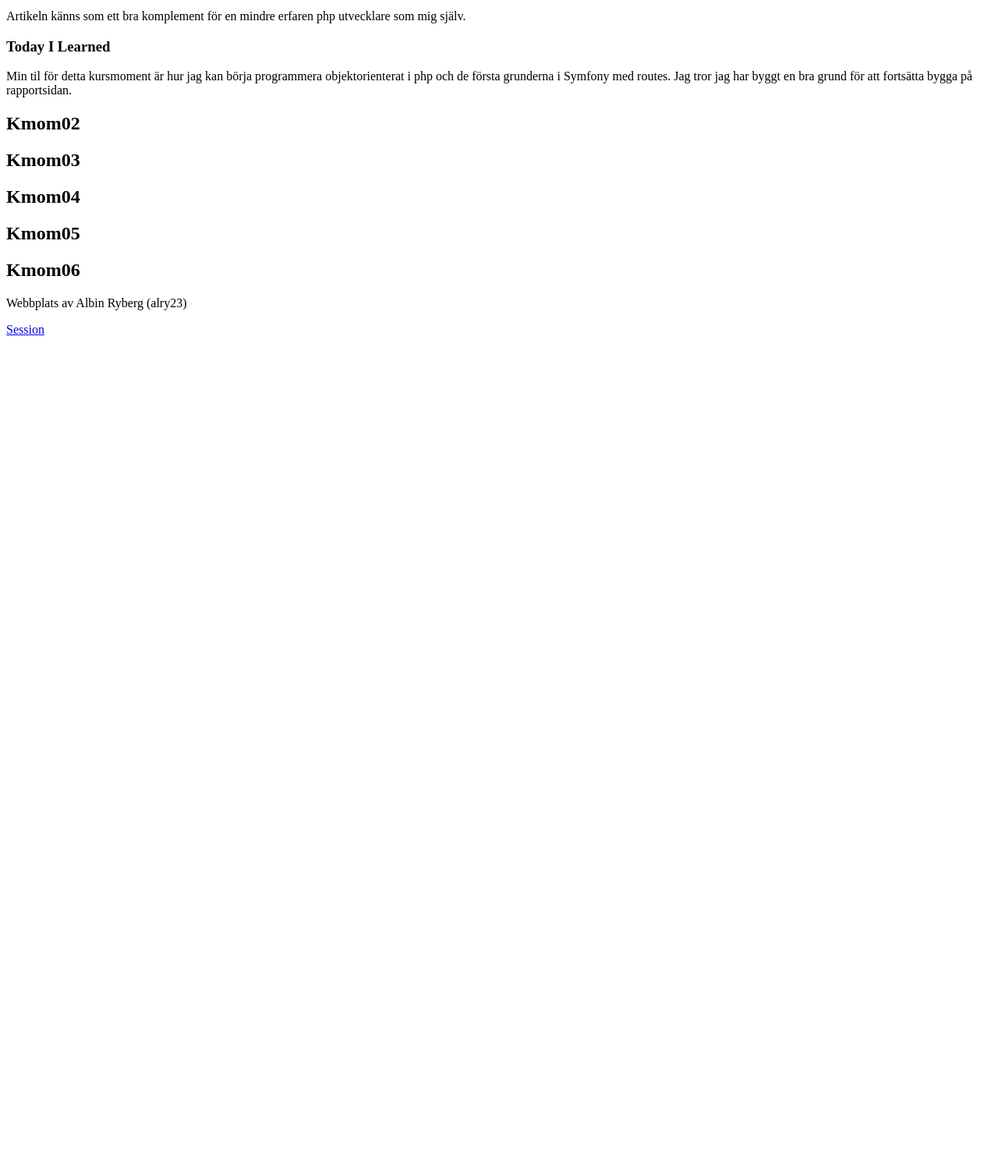
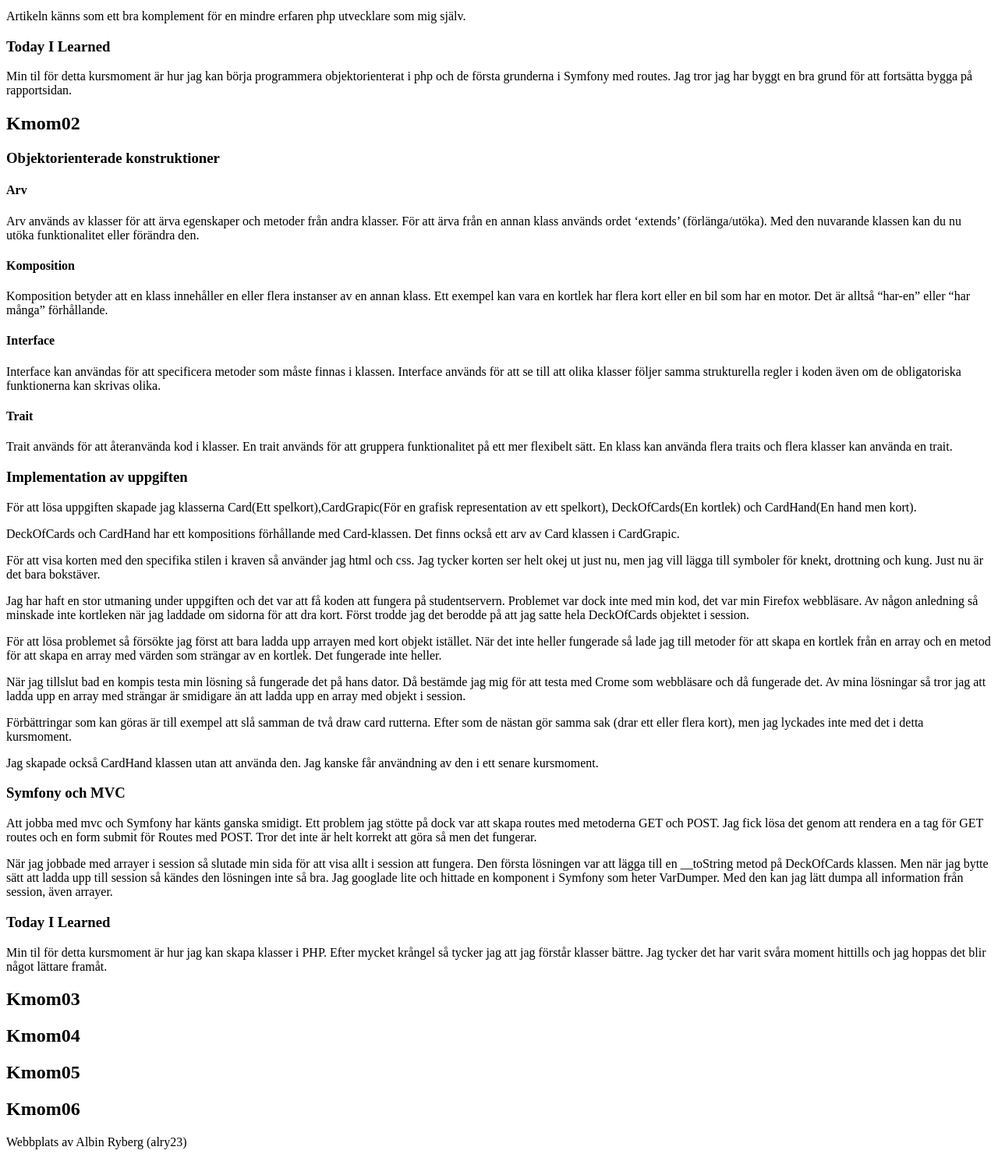
Before and after one commit to albinr/mvc-report, a Symfony app: template templates/report/report.html.twig in a window 1280 px wide. Shown: the part 2079-3568 px from the top of the page at 78% size. Before the commit the page ends 2509 px from the top, so only its background shows below. Run offline with Twig, Linux system fonts and the light colour scheme; the template is opened without the code that fills it, so the values that code supplies are empty; some libraries are stand-ins or nearby versions.

Commit message:
Add kmom02 report

```diff
--- a/templates/report/api.html.twig
+++ b/templates/report/api.html.twig
@@ -12,7 +12,6 @@
 <form action="{{ path(route.name, route.params) }}" method="post">
         <button type="submit" class="button full-width-button">{{ route.path }}</button>
 </form>
-
 {% endif %}
 {% endfor %}
 {% endblock %}
--- a/templates/report/report.html.twig
+++ b/templates/report/report.html.twig
@@ -128,6 +128,73 @@
 </section>
 <section>
     <h2 id="kmom02">Kmom02</h2>
+    <h3>Objektorienterade konstruktioner</h3>
+    <h4>Arv</h4>
+    <p>Arv används av klasser för att ärva egenskaper och metoder från andra klasser. För att ärva från en annan klass
+        används ordet ‘extends’ (förlänga/utöka). Med den nuvarande klassen kan du nu utöka funktionalitet eller
+        förändra den.</p>
+
+    <h4>Komposition</h4>
+    <p>Komposition betyder att en klass innehåller en eller flera instanser av en annan klass. Ett exempel kan vara en
+        kortlek har flera kort eller en bil som har en motor. Det är alltså “har-en” eller “har många” förhållande.</p>
+
+    <h4>Interface</h4>
+    <p>Interface kan användas för att specificera metoder som måste finnas i klassen. Interface används för att se till
+        att olika klasser följer samma strukturella regler i koden även om de obligatoriska funktionerna kan skrivas
+        olika.</p>
+
+    <h4>Trait</h4>
+    <p>Trait används för att återanvända kod i klasser. En trait används för att gruppera funktionalitet på ett mer
+        flexibelt sätt. En klass kan använda flera traits och flera klasser kan använda en trait.</p>
+
+    <h3>Implementation av uppgiften</h3>
+    <p>För att lösa uppgiften skapade jag klasserna Card(Ett spelkort),CardGrapic(För en grafisk representation av ett
+        spelkort), DeckOfCards(En kortlek) och CardHand(En hand men kort).</p>
+
+    <p>DeckOfCards och CardHand har ett kompositions förhållande med Card-klassen. Det finns också ett arv av Card
+        klassen i CardGrapic.</p>
+
+    <p>För att visa korten med den specifika stilen i kraven så använder jag html och css. Jag tycker korten ser helt
+        okej ut just nu, men jag vill lägga till symboler för knekt, drottning och kung. Just nu är det bara bokstäver.
+    </p>
+
+    <p>Jag har haft en stor utmaning under uppgiften och det var att få koden att fungera på studentservern. Problemet
+        var dock inte med min kod, det var min Firefox webbläsare. Av någon anledning så minskade inte kortleken när jag
+        laddade om sidorna för att dra kort. Först trodde jag det berodde på att jag satte hela DeckOfCards objektet i
+        session.</p>
+
+    <p>För att lösa problemet så försökte jag först att bara ladda upp arrayen med kort objekt istället. När det inte
+        heller fungerade så lade jag till metoder för att skapa en kortlek från en array och en metod för att skapa en
+        array med värden som strängar av en kortlek. Det fungerade inte heller.</p>
+
+    <p>När jag tillslut bad en kompis testa min lösning så fungerade det på hans dator. Då bestämde jag mig för att
+        testa med Crome som webbläsare och då fungerade det. Av mina lösningar så tror jag att ladda upp en array med
+        strängar är smidigare än att ladda upp en array med objekt i session.</p>
+
+    <p>Förbättringar som kan göras är till exempel att slå samman de två draw card rutterna. Efter som de nästan gör
+        samma sak (drar ett eller flera kort), men jag lyckades inte med det i detta kursmoment.</p>
+
+    <p>Jag skapade också CardHand klassen utan att använda den. Jag kanske får användning av den i ett senare
+        kursmoment.
+    </p>
+
+    <h3>Symfony och MVC</h3>
+    <p>Att jobba med mvc och Symfony har känts ganska smidigt. Ett problem jag stötte på dock var att skapa routes med
+        metoderna GET och POST. Jag fick lösa det genom att rendera en a tag för GET routes och en form submit för
+        Routes med POST. Tror det inte är helt korrekt att göra så men det fungerar.
+    </p>
+
+    <p>När jag jobbade med arrayer i session så slutade min sida för att visa allt i session att fungera. Den första
+        lösningen var att lägga till en __toString metod på DeckOfCards klassen. Men när jag bytte sätt att ladda upp
+        till session så kändes den lösningen inte så bra. Jag googlade lite och hittade en komponent i Symfony som heter
+        VarDumper. Med den kan jag lätt dumpa all information från session, även arrayer.
+    </p>
+
+    <h3>Today I Learned</h3>
+    <p>Min til för detta kursmoment är hur jag kan skapa klasser i PHP. Efter mycket krångel så tycker jag att jag
+        förstår klasser bättre. Jag tycker det har varit svåra moment hittills och jag hoppas det blir något lättare
+        framåt.</p>
+
 </section>
 <section>
     <h2 id="kmom03">Kmom03</h2>
```
